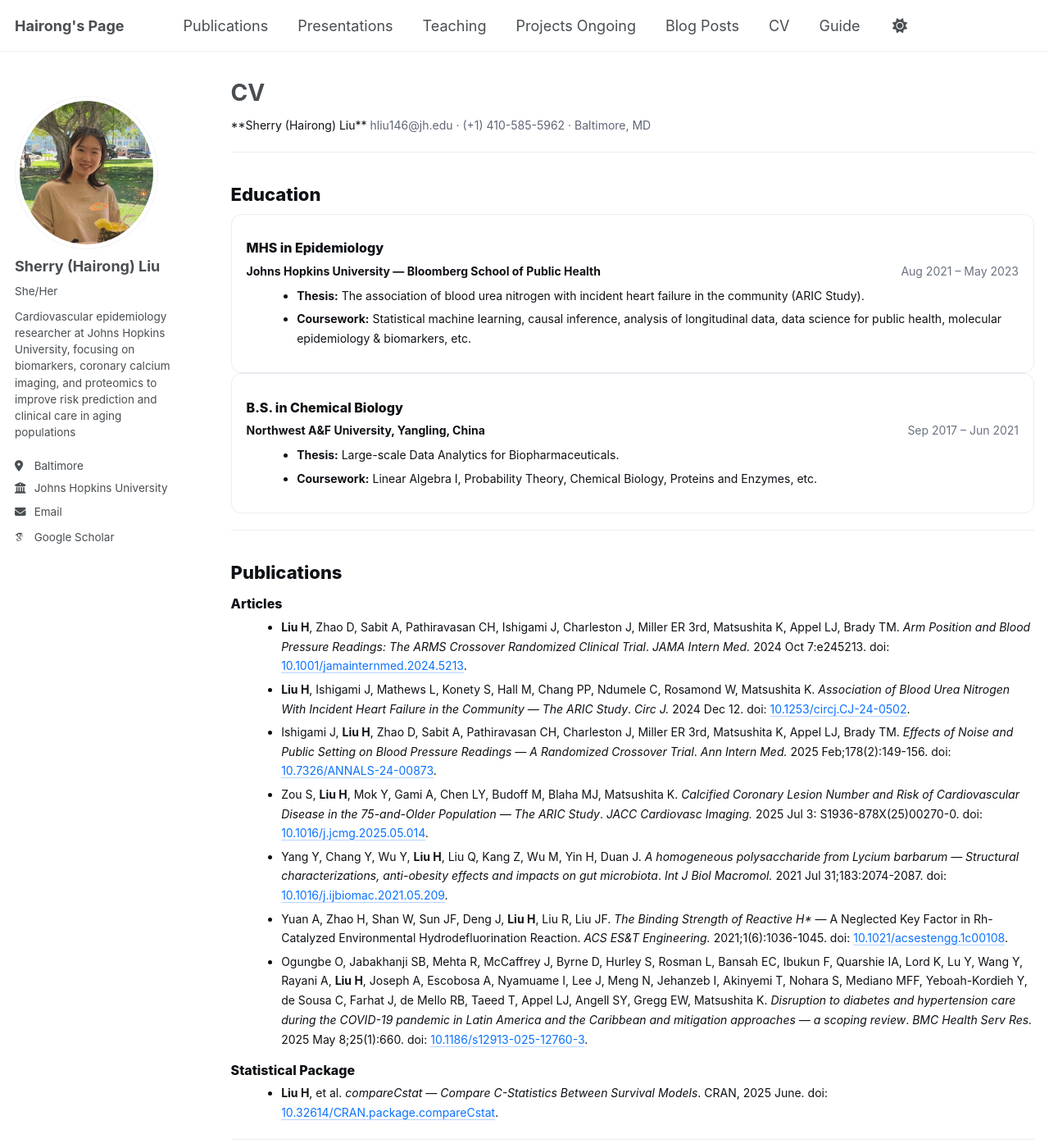
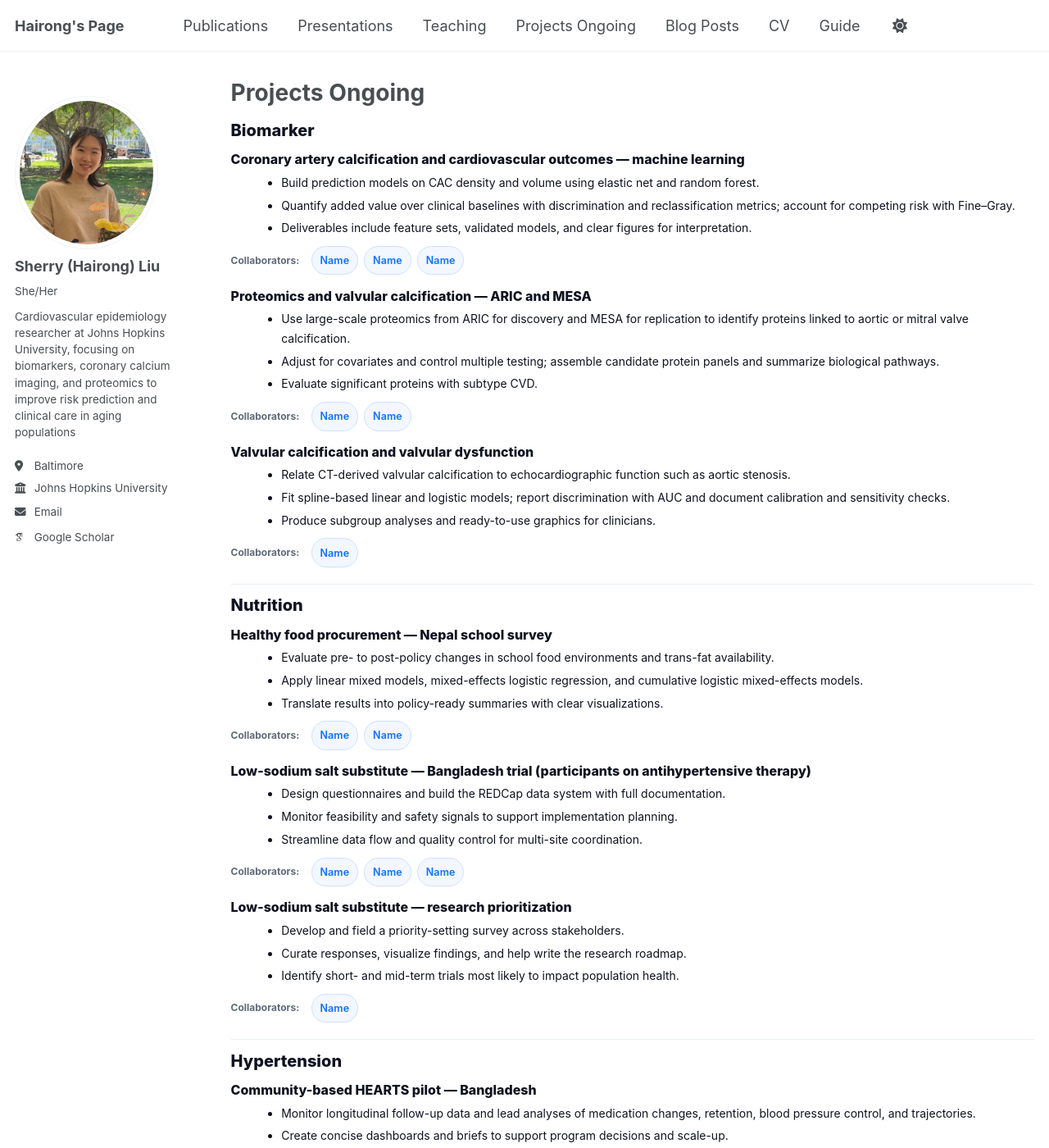
Before and after one commit to sherry090345/sherry090345.github.io, a Jekyll site: the page built from _pages/portfolio.html, in a window 1280 px wide and 1400 px high. Shown: the whole window at 82% size. Built offline with Jekyll 4.4.1, drawn with Linux system fonts in a browser that asks for light colours; some web fonts are replaced; a script that is not in the unit is left out; some of the changed text lies outside the part shown.

Commit message:
portfolio.html

```diff
--- a/_pages/portfolio.html
+++ b/_pages/portfolio.html
@@ -1,215 +1,220 @@
 ---
 layout: archive
-title: "CV"
-permalink: /cv/
+title: "Projects Ongoing"
+permalink: /portfolio/
 author_profile: true
-classes: cv-page
 ---
 
 {% include base_path %}
 
 <style>
-/* Scoped tweaks that won't kill the theme layout/left sidebar */
-.cv-page{
-  --text:#0e1116; --muted:#5f6675; --line:#e9edf3; --accent:#0b72ff;
-  color:var(--text); font-size:14px; line-height:1.7;
-  font-family:"Inter",system-ui,-apple-system,"Segoe UI",Roboto,Arial,sans-serif;
-}
-.cv-page h2{ font-weight:800; font-size:22px; margin:1.2rem 0 .6rem; }
-.cv-page h3{ font-weight:800; font-size:16px; margin:.9rem 0 .35rem; }
-.cv-page .muted{ color:var(--muted); }
-.cv-page .section{ border-top:1px solid var(--line); margin:1.1rem 0 0; padding-top:.9rem; }
-.cv-page .card{ background:#fff; border:1px solid var(--line); border-radius:12px; padding:.85rem 1rem; }
-.cv-page .split{ display:flex; gap:.6rem; align-items:baseline; flex-wrap:wrap; }
-.cv-page .where{ font-weight:700; }
-.cv-page .when{ margin-left:auto; color:#6b7280; }
-.cv-page a{ color:var(--accent); text-decoration:none; border-bottom:1px solid rgba(11,114,255,.3); }
-.cv-page a:hover{ border-bottom-color:var(--accent); }
-.cv-page ul{ margin:.35rem 0 .8rem 1.2rem; }
-.cv-page li{ margin:.25rem 0; }
+  /* Lightweight styling for this page only */
+  #research-experience{
+    --text:#0f1220;
+    --muted:#616a7a;
+    --pill-bg:#f3f7ff;
+    --pill-bd:#cfe0ff;
+    --accent:#0b72ff;
+    color:var(--text);
+    font-family: "Inter", system-ui, -apple-system, "Segoe UI", Roboto, Arial, sans-serif;
+    font-size: 14px;
+    line-height: 1.7;
+  }
+  #research-experience h2{
+    font-weight: 800; font-size: 20px; margin: 1.1rem 0 .5rem;
+    border-top: 1px solid #e9edf3; padding-top: .75rem;
+  }
+  #research-experience h2:first-of-type{ border-top: 0; padding-top: 0; }
+  #research-experience h3{ font-weight: 800; font-size: 16px; margin: .8rem 0 .35rem; }
+  #research-experience article{ margin: 0 0 .9rem; }
+  #research-experience ul{ margin: .35rem 0 .55rem 1.2rem; }
+  #research-experience li{ margin: .22rem 0; }
+
+  /* Collaborator pill row */
+  #research-experience .collab-label{ font-weight: 700; font-size: 12px; color: var(--muted); margin-right: .4rem; }
+  #research-experience .collabs{ display: flex; flex-wrap: wrap; align-items: center; gap: .35rem .4rem; margin-top: .2rem; }
+  #research-experience .collab-pill a{
+    display: inline-block;
+    padding: .34rem .55rem;
+    border-radius: 999px;
+    background: var(--pill-bg);
+    border: 1px solid var(--pill-bd);
+    text-decoration: none;
+    color: var(--accent);
+    font-weight: 600; font-size: 12.5px; letter-spacing: .1px;
+  }
+  #research-experience .collab-pill a:hover{ border-color: var(--accent); }
 </style>
 
-<div class="cv-page">
+<section id="research-experience">
 
-<!-- ===================================================== -->
-<!-- Header (keeps theme's left profile via author_profile) -->
-<!-- ===================================================== -->
-**Sherry (Hairong) Liu**
-<span class="muted">hliu146@jh.edu · (+1) 410-585-5962 · Baltimore, MD</span>
+  <!-- Biomarker -->
+  <h2>Biomarker</h2>
 
-<!-- ===================== Education ===================== -->
-<div class="section">
-  <h2>Education</h2>
+  <article>
+    <h3>Coronary artery calcification and cardiovascular outcomes — machine learning</h3>
+    <ul>
+      <li>Build prediction models on CAC density and volume using elastic net and random forest.</li>
+      <li>Quantify added value over clinical baselines with discrimination and reclassification metrics; account for competing risk with Fine–Gray.</li>
+      <li>Deliverables include feature sets, validated models, and clear figures for interpretation.</li>
+    </ul>
+    <div class="collabs">
+      <span class="collab-label">Collaborators:</span>
+      <!-- Replace # with URLs and Name with actual names. Add/remove pills as needed. -->
+      <span class="collab-pill"><a href="#">Name</a></span>
+      <span class="collab-pill"><a href="#">Name</a></span>
+      <span class="collab-pill"><a href="#">Name</a></span>
+    </div>
+  </article>
 
-  <div class="card">
-    <h3>MHS in Epidemiology</h3>
-    <div class="split">
-      <span class="where">Johns Hopkins University — Bloomberg School of Public Health</span>
-      <span class="when">Aug 2021 – May 2023</span>
+  <article>
+    <h3>Proteomics and valvular calcification — ARIC and MESA</h3>
+    <ul>
+      <li>Use large-scale proteomics from ARIC for discovery and MESA for replication to identify proteins linked to aortic or mitral valve calcification.</li>
+      <li>Adjust for covariates and control multiple testing; assemble candidate protein panels and summarize biological pathways.</li>
+      <li>Evaluate significant proteins with subtype CVD.</li>
+    </ul>
+    <div class="collabs">
+      <span class="collab-label">Collaborators:</span>
+      <span class="collab-pill"><a href="#">Name</a></span>
+      <span class="collab-pill"><a href="#">Name</a></span>
     </div>
+  </article>
+
+  <article>
+    <h3>Valvular calcification and valvular dysfunction</h3>
     <ul>
-      <li><strong>Thesis:</strong> The association of blood urea nitrogen with incident heart failure in the community (ARIC Study).</li>
-      <li><strong>Coursework:</strong> Statistical machine learning, causal inference, analysis of longitudinal data, data science for public health, molecular epidemiology &amp; biomarkers, etc.</li>
+      <li>Relate CT-derived valvular calcification to echocardiographic function such as aortic stenosis.</li>
+      <li>Fit spline-based linear and logistic models; report discrimination with AUC and document calibration and sensitivity checks.</li>
+      <li>Produce subgroup analyses and ready-to-use graphics for clinicians.</li>
     </ul>
-  </div>
+    <div class="collabs">
+      <span class="collab-label">Collaborators:</span>
+      <span class="collab-pill"><a href="#">Name</a></span>
+    </div>
+  </article>
 
-  <div class="card">
-    <h3>B.S. in Chemical Biology</h3>
-    <div class="split">
-      <span class="where">Northwest A&amp;F University, Yangling, China</span>
-      <span class="when">Sep 2017 – Jun 2021</span>
+  <!-- Nutrition -->
+  <h2>Nutrition</h2>
+
+  <article>
+    <h3>Healthy food procurement — Nepal school survey</h3>
+    <ul>
+      <li>Evaluate pre- to post-policy changes in school food environments and trans-fat availability.</li>
+      <li>Apply linear mixed models, mixed-effects logistic regression, and cumulative logistic mixed-effects models.</li>
+      <li>Translate results into policy-ready summaries with clear visualizations.</li>
+    </ul>
+    <div class="collabs">
+      <span class="collab-label">Collaborators:</span>
+      <span class="collab-pill"><a href="#">Name</a></span>
+      <span class="collab-pill"><a href="#">Name</a></span>
     </div>
+  </article>
+
+  <article>
+    <h3>Low-sodium salt substitute — Bangladesh trial (participants on antihypertensive therapy)</h3>
     <ul>
-      <li><strong>Thesis:</strong> Large-scale Data Analytics for Biopharmaceuticals.</li>
-      <li><strong>Coursework:</strong> Linear Algebra I, Probability Theory, Chemical Biology, Proteins and Enzymes, etc.</li>
+      <li>Design questionnaires and build the REDCap data system with full documentation.</li>
+      <li>Monitor feasibility and safety signals to support implementation planning.</li>
+      <li>Streamline data flow and quality control for multi-site coordination.</li>
     </ul>
-  </div>
-</div>
+    <div class="collabs">
+      <span class="collab-label">Collaborators:</span>
+      <span class="collab-pill"><a href="#">Name</a></span>
+      <span class="collab-pill"><a href="#">Name</a></span>
+      <span class="collab-pill"><a href="#">Name</a></span>
+    </div>
+  </article>
 
-<!-- ===================== Publications ===================== -->
-<div class="section">
-  <h2>Publications</h2>
+  <article>
+    <h3>Low-sodium salt substitute — research prioritization</h3>
+    <ul>
+      <li>Develop and field a priority-setting survey across stakeholders.</li>
+      <li>Curate responses, visualize findings, and help write the research roadmap.</li>
+      <li>Identify short- and mid-term trials most likely to impact population health.</li>
+    </ul>
+    <div class="collabs">
+      <span class="collab-label">Collaborators:</span>
+      <span class="collab-pill"><a href="#">Name</a></span>
+    </div>
+  </article>
 
-  <h3>Articles</h3>
-  <ul>
-    <li><strong>Liu H</strong>, Zhao D, Sabit A, Pathiravasan CH, Ishigami J, Charleston J, Miller ER 3rd, Matsushita K, Appel LJ, Brady TM. <em>Arm Position and Blood Pressure Readings: The ARMS Crossover Randomized Clinical Trial</em>. <em>JAMA Intern Med.</em> 2024 Oct 7:e245213. doi: <a href="https://doi.org/10.1001/jamainternmed.2024.5213" target="_blank" rel="noopener">10.1001/jamainternmed.2024.5213</a>.</li>
+  <!-- Hypertension -->
+  <h2>Hypertension</h2>
 
-    <li><strong>Liu H</strong>, Ishigami J, Mathews L, Konety S, Hall M, Chang PP, Ndumele C, Rosamond W, Matsushita K. <em>Association of Blood Urea Nitrogen With Incident Heart Failure in the Community — The ARIC Study</em>. <em>Circ J.</em> 2024 Dec 12. doi: <a href="https://doi.org/10.1253/circj.CJ-24-0502" target="_blank" rel="noopener">10.1253/circj.CJ-24-0502</a>.</li>
+  <article>
+    <h3>Community-based HEARTS pilot — Bangladesh</h3>
+    <ul>
+      <li>Monitor longitudinal follow-up data and lead analyses of medication changes, retention, blood pressure control, and trajectories.</li>
+      <li>Create concise dashboards and briefs to support program decisions and scale-up.</li>
+      <li>Standardize reporting templates for implementers and partners.</li>
+    </ul>
+    <div class="collabs">
+      <span class="collab-label">Collaborators:</span>
+      <span class="collab-pill"><a href="#">Name</a></span>
+      <span class="collab-pill"><a href="#">Name</a></span>
+    </div>
+  </article>
 
-    <li>Ishigami J, <strong>Liu H</strong>, Zhao D, Sabit A, Pathiravasan CH, Charleston J, Miller ER 3rd, Matsushita K, Appel LJ, Brady TM. <em>Effects of Noise and Public Setting on Blood Pressure Readings — A Randomized Crossover Trial</em>. <em>Ann Intern Med.</em> 2025 Feb;178(2):149-156. doi: <a href="https://doi.org/10.7326/ANNALS-24-00873" target="_blank" rel="noopener">10.7326/ANNALS-24-00873</a>.</li>
+  <!-- Reproductive health -->
+  <h2>Reproductive health</h2>
 
-    <li>Zou S, <strong>Liu H</strong>, Mok Y, Gami A, Chen LY, Budoff M, Blaha MJ, Matsushita K. <em>Calcified Coronary Lesion Number and Risk of Cardiovascular Disease in the 75-and-Older Population — The ARIC Study</em>. <em>JACC Cardiovasc Imaging.</em> 2025 Jul 3: S1936-878X(25)00270-0. doi: <a href="https://doi.org/10.1016/j.jcmg.2025.05.014" target="_blank" rel="noopener">10.1016/j.jcmg.2025.05.014</a>.</li>
+  <article>
+    <h3>Chinese perinatal screening from EHR data</h3>
+    <ul>
+      <li>Independent end-to-end analysis to identify risk factors from pre-pregnancy screening with short follow-up.</li>
+      <li>Evaluated vegetarian diet patterns and home-level environmental toxins in relation to adverse pregnancy outcomes.</li>
+      <li>Standardized reporting for collaborators and prepared publication-ready figures.</li>
+    </ul>
+    <div class="collabs">
+      <span class="collab-label">Collaborators:</span>
+      <span class="collab-pill"><a href="#">Name</a></span>
+      <span class="collab-pill"><a href="#">Name</a></span>
+    </div>
+  </article>
 
-    <li>Yang Y, Chang Y, Wu Y, <strong>Liu H</strong>, Liu Q, Kang Z, Wu M, Yin H, Duan J. <em>A homogeneous polysaccharide from Lycium barbarum — Structural characterizations, anti-obesity effects and impacts on gut microbiota</em>. <em>Int J Biol Macromol.</em> 2021 Jul 31;183:2074-2087. doi: <a href="https://doi.org/10.1016/j.ijbiomac.2021.05.209" target="_blank" rel="noopener">10.1016/j.ijbiomac.2021.05.209</a>.</li>
+  <!-- Peripheral Artery Disease -->
+  <h2>Peripheral Artery Disease</h2>
 
-    <li>Yuan A, Zhao H, Shan W, Sun JF, Deng J, <strong>Liu H</strong>, Liu R, Liu JF. <em>The Binding Strength of Reactive H*</em> — A Neglected Key Factor in Rh-Catalyzed Environmental Hydrodefluorination Reaction. <em>ACS ES&amp;T Engineering.</em> 2021;1(6):1036-1045. doi: <a href="https://doi.org/10.1021/acsestengg.1c00108" target="_blank" rel="noopener">10.1021/acsestengg.1c00108</a>.</li>
+  <article>
+    <h3>Prevalence and risk factors of PAD in Hispanics</h3>
+    <ul>
+      <li>Combine multimodality measures to estimate PAD prevalence and key risk factors.</li>
+      <li>Run stratified and interaction analyses to keep outputs clinically interpretable.</li>
+      <li>Deliver subgroup summaries and figures that highlight actionable disparities.</li>
+    </ul>
+    <div class="collabs">
+      <span class="collab-label">Collaborators:</span>
+      <span class="collab-pill"><a href="#">Name</a></span>
+      <span class="collab-pill"><a href="#">Name</a></span>
+    </div>
+  </article>
 
-    <li>Ogungbe O, Jabakhanji SB, Mehta R, McCaffrey J, Byrne D, Hurley S, Rosman L, Bansah EC, Ibukun F, Quarshie IA, Lord K, Lu Y, Wang Y, Rayani A, <strong>Liu H</strong>, Joseph A, Escobosa A, Nyamuame I, Lee J, Meng N, Jehanzeb I, Akinyemi T, Nohara S, Mediano MFF, Yeboah-Kordieh Y, de Sousa C, Farhat J, de Mello RB, Taeed T, Appel LJ, Angell SY, Gregg EW, Matsushita K. <em>Disruption to diabetes and hypertension care during the COVID-19 pandemic in Latin America and the Caribbean and mitigation approaches — a scoping review</em>. <em>BMC Health Serv Res.</em> 2025 May 8;25(1):660. doi: <a href="https://doi.org/10.1186/s12913-025-12760-3" target="_blank" rel="noopener">10.1186/s12913-025-12760-3</a>.</li>
-  </ul>
+  <article>
+    <h3>New diagnostic criteria for PAD — validity</h3>
+    <ul>
+      <li>Compare sensitivity, specificity, and agreement of proposed versus existing thresholds across risk strata.</li>
+      <li>Quantify diagnostic performance with ROC-based metrics and agreement statistics.</li>
+      <li>Provide clear guidance on cut-points suited to different clinical settings.</li>
+    </ul>
+    <div class="collabs">
+      <span class="collab-label">Collaborators:</span>
+      <span class="collab-pill"><a href="#">Name</a></span>
+    </div>
+  </article>
 
-  <h3>Statistical Package</h3>
-  <ul>
-    <li><strong>Liu H</strong>, et&nbsp;al. <em>compareCstat — Compare C-Statistics Between Survival Models</em>. CRAN, 2025 June. doi: <a href="https://doi.org/10.32614/CRAN.package.compareCstat" target="_blank" rel="noopener">10.32614/CRAN.package.compareCstat</a>.</li>
-  </ul>
-</div>
+  <article>
+    <h3>Kidney measures and PAD outcomes</h3>
+    <ul>
+      <li>Use KDIGO categories to study independent and interaction effects of kidney measures on PAD outcomes.</li>
+      <li>Apply stratified and interaction models with transparent effect displays.</li>
+      <li>Summarize implications for screening and risk communication.</li>
+    </ul>
+    <div class="collabs">
+      <span class="collab-label">Collaborators:</span>
+      <span class="collab-pill"><a href="#">Name</a></span>
+      <span class="collab-pill"><a href="#">Name</a></span>
+    </div>
+  </article>
 
-<!-- ===================== Abstracts & Presentations ===================== -->
-<div class="section">
-  <h2>Abstracts &amp; Presentations</h2>
-
-  <div class="card">
-    <h3>AHA Scientific Sessions 2025 — New Orleans, LA</h3>
-    <ul><li><strong>Poster:</strong> Coronary Calcium Density Parameters Improve Cardiovascular Risk Prediction beyond Agatston Score in Adults Aged 75 and Older. Abstract 4372707.</li></ul>
-  </div>
-
-  <div class="card">
-    <h3>EPI-Lifestyle 2025 — New Orleans, LA</h3>
-    <ul><li><strong>Poster:</strong> Extra-Coronary Calcification and Risk of Incident Cardiovascular Disease in Adults 75 and Older (ARIC). <em>Circulation</em> 2025;151(Suppl 1).</li></ul>
-  </div>
-
-  <div class="card">
-    <h3>AHA Scientific Sessions 2024 — Chicago, IL</h3>
-    <ul>
-      <li><strong>Moderate Digital Poster:</strong> Independent positive associations of coronary calcium density and volume with incident cardiovascular events in the 75-and-older population (ARIC). <em>Circulation</em> 2024;150(Suppl 1):A4141338.</li>
-      <li><strong>Moderate Digital Poster:</strong> Prevalence and Risk Factors of Peripheral Artery Disease Identified by Multimodalities in Hispanics. <em>Circulation</em> 2024;150(Suppl 1):A4144462.</li>
-      <li><strong>Poster:</strong> Coronary Calcified Plaque Number and Risk of Incident Cardiovascular Disease in the 75-and-Older Population (ARIC). <em>Circulation</em> 2024;150(Suppl 1):A4141410.</li>
-    </ul>
-  </div>
-
-  <div class="card">
-    <h3>EPI-Lifestyle 2024 — Chicago, IL</h3>
-    <ul>
-      <li><strong>Moderate Poster:</strong> Effects of Arm Position and Support on the Accuracy of Blood Pressure Readings — The ARMS Trial. <em>Circulation</em> 2024;149(Suppl 1):AMP08.</li>
-      <li><strong>Poster:</strong> Effects of Environment and Noise on Blood Pressure Readings — The Decibel(s) Trial. <em>Circulation</em> 2024;149(Suppl 1):AP319.</li>
-      <li><strong>Poster:</strong> Disruptions to Diabetes and Hypertension Care During the COVID-19 Pandemic and Recovery Approaches in LAC. <em>Circulation</em> 2024;149(Suppl 1):AP153.</li>
-    </ul>
-  </div>
-
-  <div class="card">
-    <h3>Hypertension Scientific Sessions 2024 — Chicago, IL</h3>
-    <ul><li><strong>Poster:</strong> Diagnosis and treatment of hypertension by non-physician healthcare workers under remote supervision in rural Bangladesh — preliminary results from CB-HEARTS pilot. <em>J Hypertens</em> 2024;42(Suppl 3):e68.</li></ul>
-  </div>
-
-  <div class="card">
-    <h3>EPI-Lifestyle 2023 — Boston, MA</h3>
-    <ul><li><strong>Poster:</strong> The Association of Blood Urea Nitrogen With Incident Heart Failure in the Community (ARIC). <em>Circulation</em> 2023;147(Suppl 1):AP176.</li></ul>
-  </div>
-</div>
-
-<!-- ===================== In Progress ===================== -->
-<div class="section">
-  <h2>In Progress</h2>
-  <ul>
-    <li><strong>Machine learning to improve risk prediction with coronary artery calcification density</strong> — Manuscript (1st author).</li>
-    <li><strong>Association between large-scale proteomics and valvular calcification (ARIC)</strong> — Manuscript (1st author).</li>
-    <li><strong>Trans-fat elimination in Nepal school policy</strong> — Abstract (1st author).</li>
-    <li><strong>New PAD diagnostic criteria and validity</strong> — Manuscript.</li>
-    <li><strong>Kidney Measures and PAD (Hispanics)</strong> — Manuscript.</li>
-    <li><strong>PAD prevalence &amp; risk factors (Hispanics)</strong> — Manuscript.</li>
-    <li><strong>CT-derived valvular calcification &amp; function (ARIC)</strong> — Manuscript.</li>
-    <li><strong>CB-HEARTS in Bangladesh</strong> — Abstract.</li>
-    <li><strong>Low-sodium salt substitute &amp; potassium in hypertension</strong> — In preparation.</li>
-  </ul>
-</div>
-
-<!-- ===================== Research Experience ===================== -->
-<div class="section">
-  <h2>Research Experience</h2>
-
-  <h3>Biomarker</h3>
-  <ul>
-    <li><strong>CAC &amp; CVD Outcomes (ML):</strong> elastic net / random forest; competing-risk evaluation; model improvement metrics (C-stat, NRI, IDI).</li>
-    <li><strong>Proteomics &amp; Valvular Calcification:</strong> ARIC discovery + MESA replication; multiple-testing control; candidate panels and pathway summaries.</li>
-    <li><strong>Valvular Calcification &amp; Dysfunction:</strong> spline linear/logistic; AUC &amp; calibration; subgroup sensitivity.</li>
-    <li><strong>BUN &amp; CVD:</strong> survival analysis in ARIC; published in <em>Circ J</em>.</li>
-  </ul>
-
-  <h3>Nutrition</h3>
-  <ul>
-    <li><strong>Healthy Food Procurement (Nepal):</strong> Linear-mixed effect model (LMM), mixed-effect logistic regression (MELR), cumulative logistic mixed-effect model (CLMM); policy-ready visuals.</li>
-    <li><strong>Low-Sodium Salt Substitute RCT (Bangladesh):</strong> Design questionnaire &amp; REDCap build for this randomized trial in preparation.</li>
-    <li><strong>Salt Substitute Research Prioritization:</strong> Organize, synthesize, and summarize data for an international webinar across 10+ countries.</li>
-    <li><strong>Natural Product Polysaccharides:</strong> botanical polysaccharides; microbiome/metabolic outcomes in mice; animal model; <em>Int J Biol Macromol</em>.</li>
-  </ul>
-
-  <h3>Hypertension</h3>
-  <ul>
-    <li><strong>ARMS trial:</strong> effect of arm position; paired t-tests &amp; LMM; <em>JAMA Intern Med</em>.</li>
-    <li><strong>Noise/Public Setting:</strong> partial data analysis and full visualization; abstract drafting &amp; revision; <em>Ann Intern Med</em>.</li>
-    <li><strong>CB-HEARTS (Bangladesh):</strong> longitudinal analyses of retention, medication changes, BP control, and trajectories.</li>
-  </ul>
-
-  <h3>Electronic Health Record</h3>
-  <ul>
-    <li><strong>Chinese perinatal screening in an EHR data (pre-pregnancy screening and follow-up):</strong> cross-sectional study; test association between vegetarian diet pattern  &amp;
-&amp; pregnant outcome; home level environment toxin &amp; adverse pregnant outcomes..</li>
-
-  </ul>
-
-  <h3>Peripheral Artery Disease</h3>
-  <ul>
-    <li><strong>Hispanics PAD:</strong> data analysis using multinomial logistic; multimodality prevalence &amp; risk; subgroup/interaction.</li>
-    <li><strong>New Diagnostic Criteria:</strong> data analysis for sensitivity, specificity, and agreement across risk strata.</li>
-    <li><strong>KDIGO &amp; PAD:</strong> data analysis for independent risk using KDIGO categories.</li>
-  </ul>
-</div>
-
-<!-- ===================== Work Experience ===================== -->
-<div class="section">
-  <h2>Work Experience</h2>
-
-  <div class="card">
-    <h3>Research Data Coordinator</h3>
-    <div class="split">
-      <span class="where">Johns Hopkins Welch Center for Prevention, Epidemiology &amp; Clinical Research — Baltimore, MD</span>
-      <span class="when">Aug 2023 – Present · Full-time</span>
-    </div>
-    <ul><li>Data analysis for proteomics/biomarker, nutrition survey, hypertension control, PAD, and more.</li></ul>
-  </div>
-
-  <div class="card">
-    <h3>Research Assistant (Remote)</h3>
-    <div class="split">
-      <span class="where">Vanke School of Public Health, Tsinghua University — Beijing, China</span>
-      <span class="when">May 2025 – Present · Part-time</span>
-    </div>
+</section>
```
